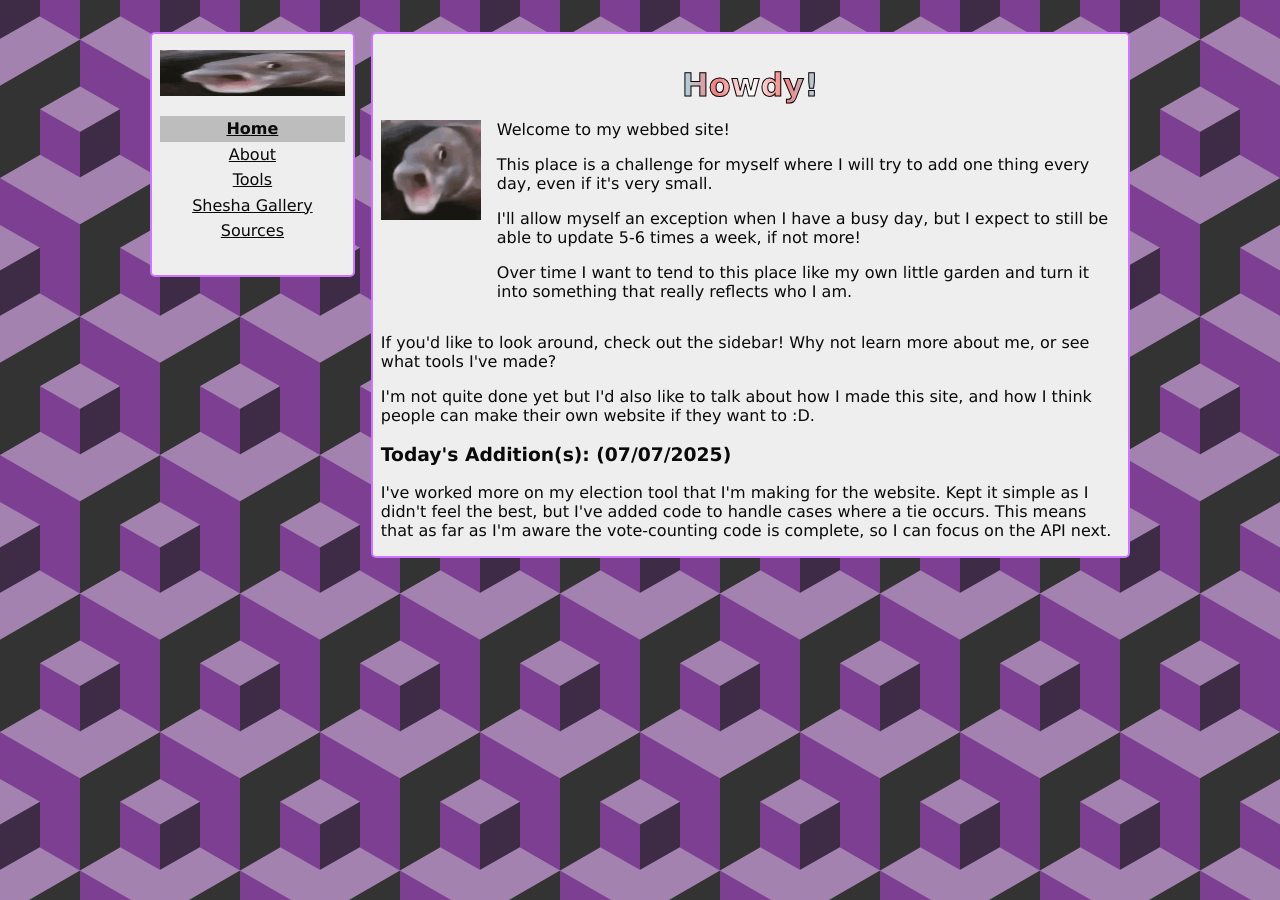
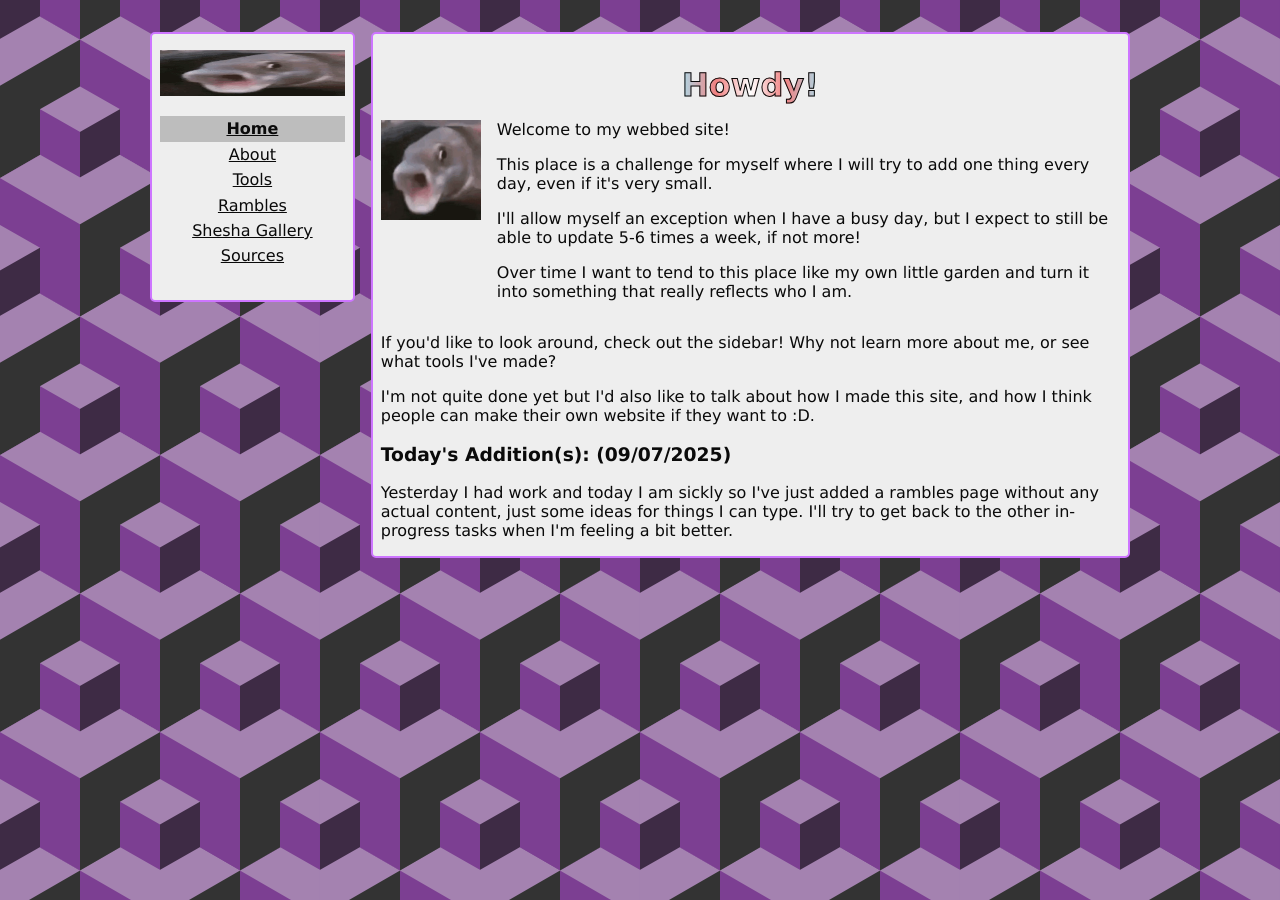
Before and after one commit to haleywm/WebbedSite, a Jekyll site: the page built from src/index.html, in a window 1280 px wide. Built offline with Jekyll 4.4.1, drawn with Linux system fonts in a browser that asks for light colours.

Commit message:
Added rambles page, updated today's task text.

```diff
--- a/src/_data/navigation.yml
+++ b/src/_data/navigation.yml
@@ -4,6 +4,8 @@
   link: /about/
 - name: Tools
   link: /tools/
+- name: Rambles
+  link: /rambles/
 - name: Shesha Gallery
   link: /shesha-gallery
 - name: Sources
--- a/src/index.html
+++ b/src/index.html
@@ -22,7 +22,7 @@
 
 <section>
     <div>
-        <h3>Today's Addition(s): (07/07/2025)</h3>
-        <p>I've worked more on my election tool that I'm making for the website. Kept it simple as I didn't feel the best, but I've added code to handle cases where a tie occurs. This means that as far as I'm aware the vote-counting code is complete, so I can focus on the API next.</p>
+        <h3>Today's Addition(s): (09/07/2025)</h3>
+        <p>Yesterday I had work and today I am sickly so I've just added a rambles page without any actual content, just some ideas for things I can type. I'll try to get back to the other in-progress tasks when I'm feeling a bit better.</p>
     </div>
 </section>
```
Also changed, not shown: src/rambles.md (added, +21 -0 lines).
